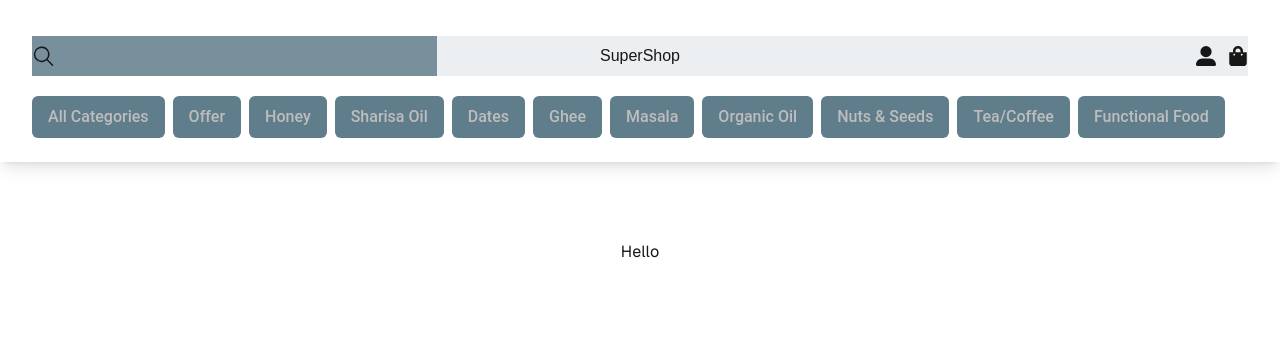
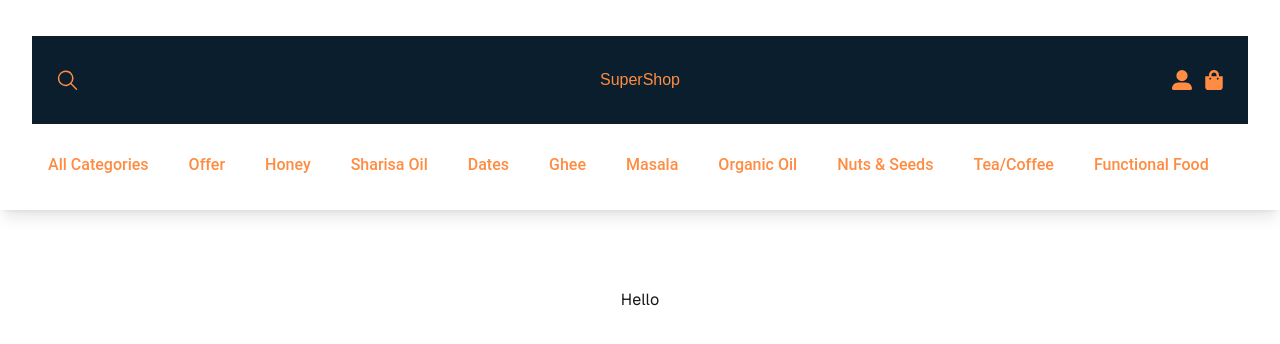
Before and after one commit to kutub98/e-commerce, a Next.js app: page / in a window 1280 px wide. Shown: the top 344 px of the page. Built offline with nearby package versions, Linux system fonts and the light colour scheme.

Commit message:
added color

```diff
--- a/src/app/Components/Shared/NavBar.js
+++ b/src/app/Components/Shared/NavBar.js
@@ -1,5 +1,5 @@
 "use client";
-const { Typography, Button, Input } = require("@material-tailwind/react");
+const { Typography, Input } = require("@material-tailwind/react");
 import { GoSearch } from "react-icons/go";
 import { FaBars } from "react-icons/fa6";
 import { PiXBold } from "react-icons/pi";
@@ -49,11 +49,13 @@ const NavBar = () => {
       ].map((menu) => (
         <li
           key={menu}
-          className="bg-blue-gray-500 px-4 py-2 rounded-md mr-2 mb-2 lg:mb-0 my-2"
+          className=" ButtonText px-4 py-2 rounded-md mr-2 mb-2 lg:mb-0 my-2"
           onClick={() => setOpenNav(false)}
         >
           <Typography variant="md" className="text-gray-400 font-medium">
-            <a href="#">{menu}</a>
+            <a href="#" className="ButtonText">
+              {menu}
+            </a>
           </Typography>
         </li>
       ))}
@@ -68,7 +70,10 @@ const NavBar = () => {
             {/* Search Store */}
             <div className=" border-none justify-between my0 flex md:hidden items-center b-white pt-4 shadow-md px-8 bg-white z-[999]">
               <h1>Search store</h1>
-              <PiXBold onClick={() => setOpenSearchBar(false)} />
+              <PiXBold
+                className="ButtonText"
+                onClick={() => setOpenSearchBar(false)}
+              />
             </div>
             {/* Clickable Searchbar */}
             <div className="flex justify-between w-full relative items-center bg-white px-8 pb-4 md:pt-4 border-none">
@@ -77,53 +82,60 @@ const NavBar = () => {
               </div>
               <div className="relative lg:w-2/3 w-full">
                 <Input
-                  className="px-3 py-2 rounded w-full"
+                  className="px-3 py-2 rounded w-full ButtonText"
                   placeholder="Search here..."
                 />
-                <GoSearch className="absolute h-6 w-6 top-1/2 right-2 transform -translate-y-1/2 cursor-pointer" />
+                <GoSearch className="absolute h-6 w-6  top-1/2 right-2 ButtonText transform -translate-y-1/2 cursor-pointer" />
               </div>
               <div className="justify-end space-x-3 lg:flex lg:order-3 w-1/3 md:flex hidden">
-                <FaUserLarge className="h-5 w-5" stroke="2" />
-                <FaShoppingBag className="h-5 w-5" stroke="2" />
+                <FaUserLarge className="h-5 w-5 ButtonText " stroke="2" />
+                <FaShoppingBag className="h-5 w-5 ButtonText " stroke="2" />
               </div>
             </div>
           </div>
         </div>
       ) : (
         <>
-          <div className="flex justify-between items-center my-3 bg-blue-gray-50 w-full">
+          <div className="flex justify-between items-center my-3 primaryBg w-full p-6">
             <div
               className="lg:hidden w-1/3"
               onClick={() => setOpenNav((prev) => !prev)}
             >
-              {openNav ? <PiXBold /> : <FaBars />}
+              {openNav ? (
+                <PiXBold className="ButtonText" />
+              ) : (
+                <FaBars className="ButtonText" />
+              )}
             </div>
-            <div className="lg:order-2 w-1/3 text-center">
+            <div className="lg:order-2 w-1/3 text-center ButtonText">
               <h1>SuperShop</h1>
             </div>
-            <div className="lg:order-1 bg-blue-gray-400 overflow-hidden w-1/3 items-center hidden lg:flex">
+            <div className="lg:order-1  overflow-hidden w-1/3 items-center hidden lg:flex">
               <GoSearch
-                className="h-6 w-6 cursor-pointer"
+                className="h-6 w-6  cursor-pointer ButtonText"
                 onClick={() => setOpenSearchBar(true)}
               />
-              <Input className="px-6 py-4 hidden" />
+              <Input className="px-6 py-4 hidden ButtonText" />
             </div>
             <div className="justify-end space-x-3 flex lg:flex lg:order-3 w-1/3">
-              <FaUserLarge className="h-5 w-5 hidden lg:block" stroke="2" />
+              <FaUserLarge
+                className="h-5 w-5 ButtonText  hidden lg:block"
+                stroke="2"
+              />
               <GoSearch
-                className="h-6 w-6 cursor-pointer block lg:hidden"
+                className="h-6 w-6  cursor-pointer ButtonText block lg:hidden"
                 onClick={() => setOpenSearchBar(true)}
               />
-              <FaShoppingBag className="h-5 w-5" stroke="2" />
+              <FaShoppingBag className="h-5 w-5 ButtonText " stroke="2" />
             </div>
           </div>
           {openNav && (
             <div
-              className="fixed inset-0 top-[88px] bg-black bg-opacity-50 z-[998] overlay"
+              className="fixed inset-0 top-[108px] bg-black bg-opacity-50 z-[998] overlay"
               onClick={() => setOpenNav(false)}
             >
               <div
-                className={`fixed top-[88px] left-0 bg-white z-[999] w-1/2 h-svh p-4 lg:hidden transform transition-transform duration-300 ${
+                className={`fixed top-[107px] left-0 primaryBg z-[999] w-1/2 h-svh p-4 lg:hidden transform transition-transform duration-300 ${
                   openNav
                     ? "translate-x-0 overflow-y-scroll"
                     : "-translate-x-full"
--- a/src/app/globals.css
+++ b/src/app/globals.css
@@ -20,19 +20,6 @@ body {
   font-family: Arial, Helvetica, sans-serif;
 }
 
-.PrimaryBg {
-  background: #f5f5dc (Ivory);
-}
-.PrimaryText {
-  color: #2f4f4f;
-}
-.Button {
-  background-color: #8fbc8f;
-}
-.ButtonText {
-  color: #c2b280;
-}
-
 .customWidth {
   width: 100%;
   max-width: 1320px;
@@ -40,5 +27,18 @@ body {
   overflow: hidden;
 }
 .pointer-events-auto {
-  top: 88px !important;
+  top: 108px !important;
 }
+
+.primaryBg {
+  background: #0a1e2d;
+}
+.PrimaryText {
+  color: #2f4f4f;
+}
+.ButtonText {
+  color: #ff8c42;
+}
+.ButtonBg {
+  background: #c2b280;
+}
```
